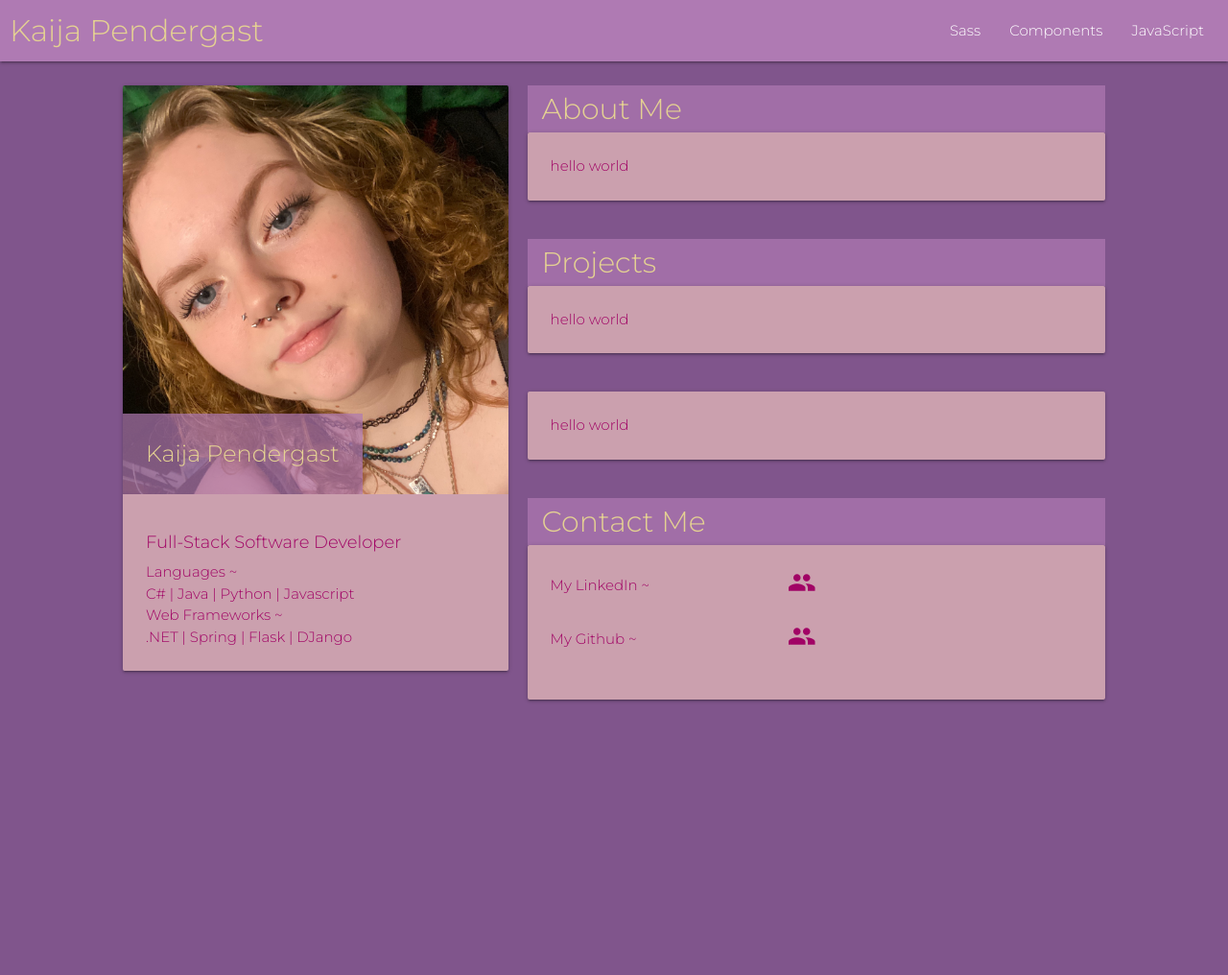
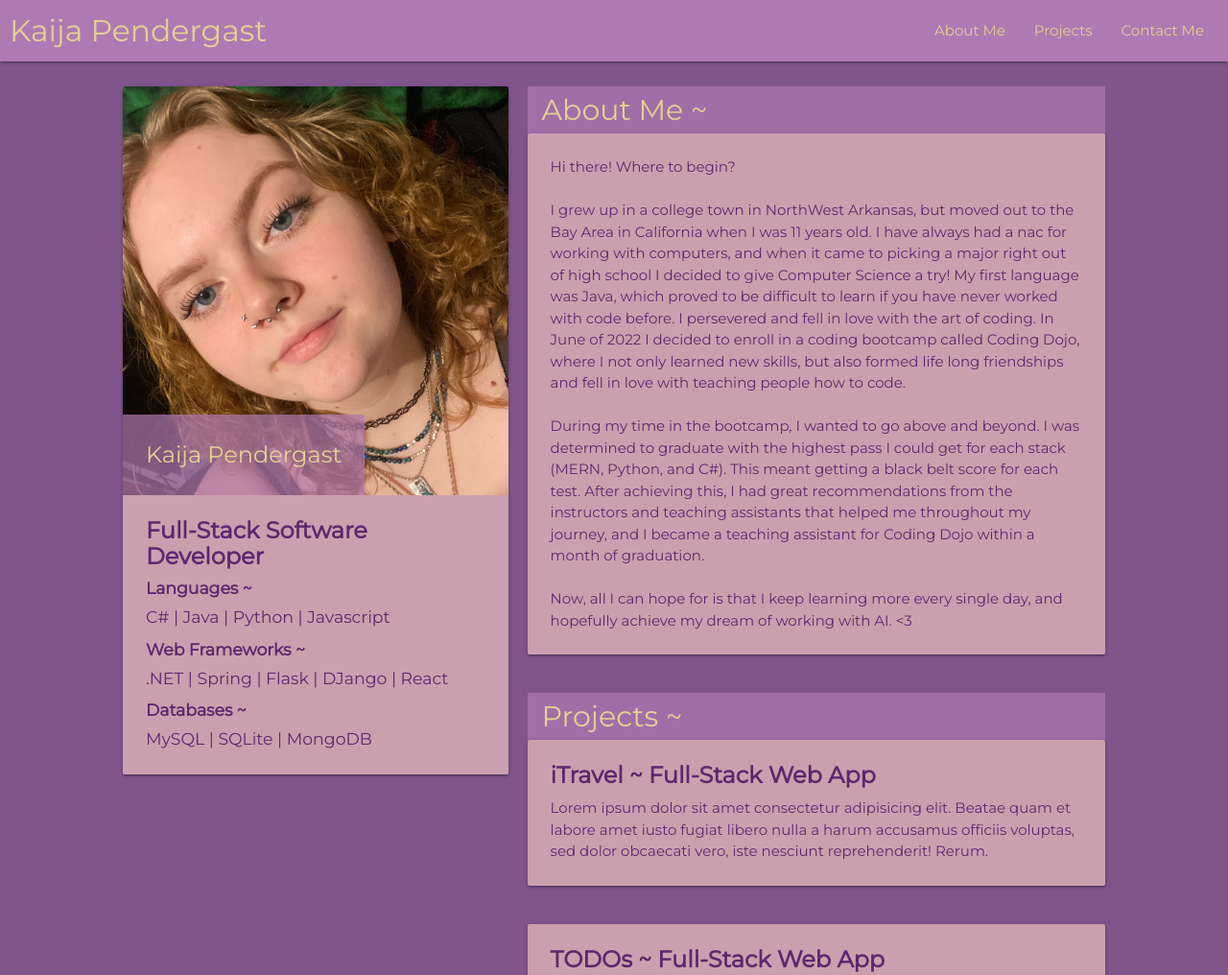
Before and after one commit to Kaijapen/Portfolio_Project, a plain HTML site: page index.html in a window 1280 px wide. Shown: the top 1016 px of the page at 96% size. Before the commit the page ends 800 px from the top, so only its background shows below. Drawn offline with nearby package versions, Linux system fonts and the light colour scheme.

Commit message:
...some stuffs

```diff
--- a/index.html
+++ b/index.html
@@ -16,16 +16,15 @@
     <nav class="nav-extended secondary">
         <div class="nav-wrapper">
             <a href="#" class="brand-logo" id="color">Kaija Pendergast</a>
-            <!-- <a href="#" data-target="mobile-demo" class="sidenav-trigger"><i class="material-icons">menu</i></a> -->
-            <ul id="nav-mobile" class="right hide-on-med-and-down">
-                <li><a href="sass.html">Sass</a></li>
-                <li><a href="badges.html">Components</a></li>
-                <li><a href="collapsible.html">JavaScript</a></li>
+            <ul class="right y-color">
+                <li class="y-color"><a href="#about">About Me</a></li>
+                <li class="y-color"><a href="#projects">Projects</a></li>
+                <li class="y-color"><a href="#contact">Contact Me</a></li>
             </ul>
         </div>
     </nav>
     <!-- Front Page Content -->
-    <div class="main d-flex">
+    <div class="main d-flex mt-40">
         <div class="left flex-2">
             <div class="card flex-2">
                 <div class="card-image">
@@ -34,29 +33,40 @@
                 </div>
                 <div class="card-content secondary-pink">
                     <h5>Full-Stack Software Developer</h5>
-                    <p>Languages ~</p>
+                    <h6>Languages ~</h6>
                     <p>C# | Java | Python | Javascript</p>
-                    <p>Web Frameworks ~ </p>
-                    <p>.NET | Spring | Flask | DJango</p>
+                    <h6>Web Frameworks ~ </h6>
+                    <p>.NET | Spring | Flask | DJango | React</p>
+                    <h6>Databases ~ </h6>
+                    <p>MySQL | SQLite | MongoDB</p>
                 </div>
             </div>
         </div>
         <div class="right-c flex-3">
-            <span class="card-title">About Me</span>
+            <span id="about" class="card-title">About Me ~</span>
             <div class="card-panel secondary-pink mb-40">
-                <span>hello world</span>
+                <span>Hi there! Where to begin?</span>
+                <br>
+                <span>I grew up in a college town in NorthWest Arkansas, but moved out to the Bay Area in California when I was 11 years old. I have always had a nac for working with computers, and when it came to picking a major right out of high school I decided to give Computer Science a try! My first language was Java, which proved to be difficult to learn if you have never worked with code before. I persevered and fell in love with the art of coding. In June of 2022 I decided to enroll in a coding bootcamp called Coding Dojo, where I not only learned new skills, but also formed life long friendships and fell in love with teaching people how to code.</span>
+                <br>
+                <span>During my time in the bootcamp, I wanted to go above and beyond. I was determined to graduate with the highest pass I could get for each stack (MERN, Python, and C#). This meant getting a black belt score for each test. After achieving this, I had great recommendations from the instructors and teaching assistants that helped me throughout my journey, and I became a teaching assistant for Coding Dojo within a month of graduation.</span>
+                <br>
+                <span>Now, all I can hope for is that I keep learning more every single day, and hopefully achieve my dream of working with AI. <3 </span>
             </div>
-            <span class="card-title">Projects</span>
+            <span id="projects" class="card-title">Projects ~</span>
             <div class="card-panel secondary-pink mb-40">
-                <span>hello world</span>
+                <h5>iTravel ~ Full-Stack Web App</h5>
+                <span>Lorem ipsum dolor sit amet consectetur adipisicing elit. Beatae quam et labore amet iusto fugiat libero nulla a harum accusamus officiis voluptas, sed dolor obcaecati vero, iste nesciunt reprehenderit! Rerum.</span>
             </div>
             <div class="card-panel secondary-pink mb-40">
-                <span>hello world</span>
+                <h5>TODOs ~ Full-Stack Web App</h5>
+                <span>Lorem ipsum dolor sit amet, consectetur adipisicing elit. Impedit atque cumque autem ad, doloremque pariatur repellendus nesciunt laborum. Harum voluptas temporibus reprehenderit facere assumenda consectetur qui, molestias numquam eveniet quos.</span>
             </div>
-            <span class="card-title">Contact Me</span>
+            <span id="contact" class="card-title">Contact Me ~</span>
             <div class="card-panel secondary-pink">
-                <span class="w-50 mb-20">My LinkedIn ~ <a href="https://www.linkedin.com/in/kaija-pendergast/" class="margin-l"><i class="small material-icons">people</i></a></span>
-                <span class="w-50 mb-20">My Github ~ <a href="https://github.com/Kaijapen/" class="margin-l"><i class="small material-icons">people</i></a></span>
+                <span class="w-70 mb-20"><h6> My LinkedIn ~ </h6><a href="https://www.linkedin.com/in/kaija-pendergast/" class="margin-l"><i class="small material-icons">people</i></a></span>
+                <span class="w-70 mb-20"><h6>My Github ~ </h6><a href="https://github.com/Kaijapen/" class="margin-l"><i class="small material-icons">folder_shared</i></a></span>
+                <span class="w-70 mb-20"><h6> Email Me ~ </h6><p>kaijapen@gmail.com</p> <i class="small material-icons">local_post_office</i></span>
             </div>
         </div>
     </div>
--- a/style.css
+++ b/style.css
@@ -1,14 +1,16 @@
-@import url('https://fonts.googleapis.com/css2?family=Montserrat:wght@300&display=swap');
+@import url('https://fonts.googleapis.com/css2?family=Montserrat&display=swap');
 
 * {
     font-family: 'Montserrat', sans-serif;
-    color: #a10365;
+    color: #5e276e;
 }
 
 /* Materialize overrides */
 
 nav {
     padding: 0 10px;
+    position: fixed;
+    top: 0;
 }
 
 #color {
@@ -21,16 +23,39 @@ nav {
 }
 
 h5 {
-    font-size: large;
+    font-size: 18pt;
+    font-weight: bold;
+    margin-top: 0;
+}
+
+h6 {
+    font-weight: bold;
+}
+
+p {
+    font-size: 13pt;
+}
+
+nav ul a{
+    color: #E4D192;
 }
 
 .card-panel {
     margin: 0;
-    /* margin-bottom: 40px; */
 }
 
 .card {
     margin: 0;
+    position: static;
+}
+
+.card .card-image img {
+    position: static;
+}
+
+.card .card-image .card-title {
+    position: absolute;
+    background-color: rgb(175, 122, 179, .7);
 }
 
 .card-title {
@@ -47,8 +72,14 @@ span {
     align-items: center;
 }
 
-.w-50 {
-    width: 50%;
+/* Margin and width */
+
+.main {
+    margin-top: 100px;
+}
+
+.w-70 {
+    width: 70%;
 }
 
 .mb-20 {
@@ -61,6 +92,10 @@ span {
 
 
 /* colors <3 */
+
+.y-color {
+    color: #E4D192;
+}
 
 .primary {
     background-color: #80558C;
@@ -104,7 +139,7 @@ span {
 
 .main {
     margin: 0 auto;
-    margin-top: 25px;
+    margin-top: 90px;
     width: 80%;
     /* height: 1000px; */
 }
```
Also changed, not shown: 1 other file.
